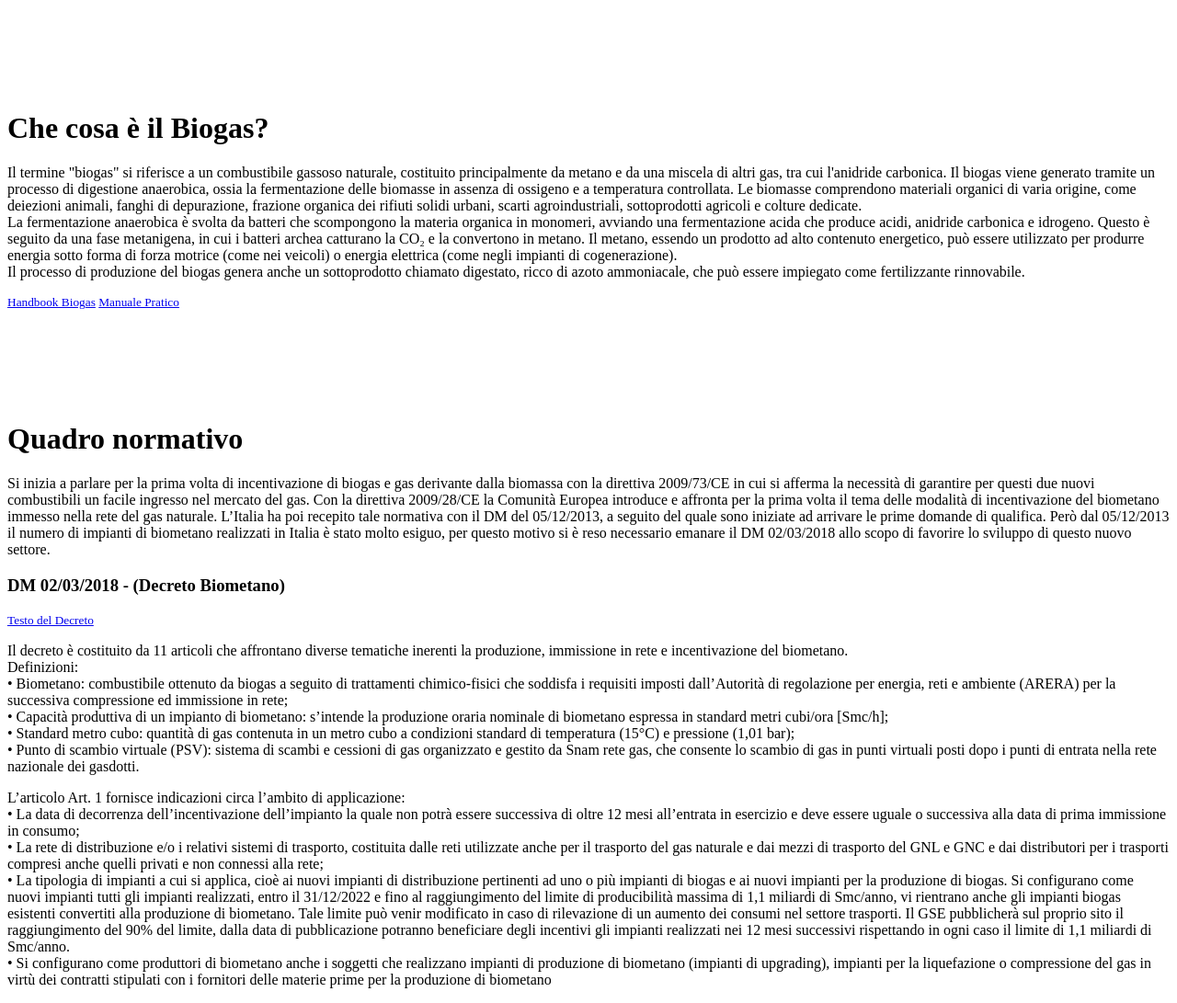
After one commit to JungleKiosk/bionrg, a Flask app: template templates/home/more.html in a window 1280 px wide. The commit adds this page. Shown: the part 575-1666 px from the top of the page at 92% size. Run offline with Flask 3, Linux system fonts and the light colour scheme; the template is opened without the code that fills it, so the values that code supplies are empty.

Commit message:
home: add more

```diff
--- /dev/null
+++ b/templates/home/more.html
@@ -0,0 +1,91 @@
+<div id="read_more" class="row mt-5">
+    <h1>Specifiche di progetto</h1>
+    <div class="col-12 col-lg-12">
+        <p>Le specifiche di progetto dell'impianto sono state fissate per garantire la produzione di 1MW (1000 kW), con un carico medio compreso tra 40 e 70 t/giorno,
+            questo dato fondamentale servirà per l'elaborazione del dimensionamento aziendale. Per saperne di più
+            clicca <a href="/specifiche">qui</a></p>
+        <p>Di seguito la mappatura aggiornata al 2022 degli impianti per la produzione di Metano. Con questa mappa
+            ti sarà possibile identificare l'impianto più vicino alla tua zona per prendere spunto da latre realtà
+            aziendali gia avviate.</p>
+    </div>
+    <iframe src="https://www.google.com/maps/d/embed?mid=1l5lTTXeaORSkZiHJ5JMlRZ7_QkiQcmED&ehbc=2E312F" width="300"
+        height="400"></iframe>
+    <div style="height: 100px;">
+    </div>
+    <h1>Che cosa è il Biogas?</h1>
+    <p>
+        Il termine "biogas" si riferisce a un combustibile gassoso naturale, costituito principalmente da metano e da
+        una miscela di altri gas, tra cui l'anidride carbonica. Il biogas viene generato tramite un processo di
+        digestione anaerobica, ossia la fermentazione delle biomasse in assenza di ossigeno e a temperatura controllata.
+        Le biomasse comprendono materiali organici di varia origine, come deiezioni animali, fanghi di depurazione,
+        frazione organica dei rifiuti solidi urbani, scarti agroindustriali, sottoprodotti agricoli e colture dedicate.
+        <br>
+        La fermentazione anaerobica è svolta da batteri che scompongono la materia organica in monomeri, avviando una
+        fermentazione acida che produce acidi, anidride carbonica e idrogeno. Questo è seguito da una fase metanigena,
+        in cui i batteri archea catturano la CO₂ e la convertono in metano. Il metano, essendo un prodotto ad alto
+        contenuto energetico, può essere utilizzato per produrre energia sotto forma di forza motrice (come nei veicoli)
+        o energia elettrica (come negli impianti di cogenerazione).
+        <br>
+        Il processo di produzione del biogas genera anche un sottoprodotto chiamato digestato, ricco di azoto
+        ammoniacale, che può essere impiegato come fertilizzante rinnovabile.
+    </p>
+    <small> <a href="https://www.lemvigbiogas.com/BiogasHandbook.pdf"> Handbook Biogas</a> </small>
+    <small> <a href="https://www.crpa.it/nqcontent.cfm?a_id=3722&tt=crpa_www">Manuale Pratico</a></small>
+    <div style="height: 100px;">
+    </div>
+    <h1>Quadro normativo</h1>
+    <p> Si inizia a parlare per la prima volta di incentivazione di biogas e gas derivante
+        dalla biomassa con la direttiva 2009/73/CE in cui si afferma la necessità di
+        garantire per questi due nuovi combustibili un facile ingresso nel mercato del gas.
+        Con la direttiva 2009/28/CE la Comunità Europea introduce e affronta per la
+        prima volta il tema delle modalità di incentivazione del biometano immesso nella
+        rete del gas naturale. L’Italia ha poi recepito tale normativa con il DM del
+        05/12/2013, a seguito del quale sono iniziate ad arrivare le prime domande di
+        qualifica.
+        Però dal 05/12/2013 il numero di impianti di biometano realizzati in Italia è stato
+        molto esiguo, per questo motivo si è reso necessario emanare il DM 02/03/2018
+        allo scopo di favorire lo sviluppo di questo nuovo settore.
+    </p>
+    <h3>DM 02/03/2018 - (Decreto Biometano)</h3>
+    <small><a href="https://www.mimit.gov.it/images/stories/normativa/DM-biometano-2-marzo_2018_FINALE.pdf">Testo del
+            Decreto</a></small>
+    <p>
+        Il decreto è costituito da 11 articoli che affrontano diverse tematiche inerenti la
+        produzione, immissione in rete e incentivazione del biometano. <br>
+        Definizioni:<br>
+        • Biometano: combustibile ottenuto da biogas a seguito di trattamenti chimico-fisici che
+        soddisfa i requisiti imposti dall’Autorità di regolazione per energia, reti e ambiente
+        (ARERA) per la successiva compressione ed immissione in rete; <br>
+        • Capacità produttiva di un impianto di biometano: s’intende la produzione oraria
+        nominale di biometano espressa in standard metri cubi/ora [Smc/h];<br>
+        • Standard metro cubo: quantità di gas contenuta in un metro cubo a condizioni
+        standard di temperatura (15°C) e pressione (1,01 bar);<br>
+        • Punto di scambio virtuale (PSV): sistema di scambi e cessioni di gas organizzato e
+        gestito da Snam rete gas, che consente lo scambio di gas in punti virtuali posti dopo i
+        punti di entrata nella rete nazionale dei gasdotti.<br>
+    </p>
+    <p>
+        L’articolo Art. 1 fornisce indicazioni circa l’ambito di applicazione:<br>
+        • La data di decorrenza dell’incentivazione dell’impianto la quale non potrà essere
+        successiva di oltre 12 mesi all’entrata in esercizio e deve essere uguale o successiva alla
+        data di prima immissione in consumo;<br>
+        • La rete di distribuzione e/o i relativi sistemi di trasporto, costituita dalle reti utilizzate
+        anche per il trasporto del gas naturale e dai mezzi di trasporto del GNL e GNC e dai
+        distributori per i trasporti compresi anche quelli privati e non connessi alla rete;<br>
+        • La tipologia di impianti a cui si applica, cioè ai nuovi impianti di distribuzione pertinenti
+        ad uno o più impianti di biogas e ai nuovi impianti per la produzione di biogas. Si
+        configurano come nuovi impianti tutti gli impianti realizzati, entro il 31/12/2022 e fino al
+        raggiungimento del limite di producibilità massima di 1,1 miliardi di Smc/anno, vi
+        rientrano anche gli impianti biogas esistenti convertiti alla produzione di biometano. Tale
+        limite può venir modificato in caso di rilevazione di un aumento dei consumi nel settore
+        trasporti. Il GSE pubblicherà sul proprio sito il raggiungimento del 90% del limite, dalla
+        data di pubblicazione potranno beneficiare degli incentivi gli impianti realizzati nei 12
+        mesi successivi rispettando in ogni caso il limite di 1,1 miliardi di Smc/anno.<br>
+        • Si configurano come produttori di biometano anche i soggetti che realizzano
+        impianti di produzione di biometano (impianti di upgrading), impianti per la
+        liquefazione o compressione del gas in virtù dei contratti stipulati con i
+        fornitori delle materie prime per la produzione di biometano <br>
+    </p>
+
+
+</div>
```
Also changed, not shown: templates/home/home.html (+7 -19 lines).
